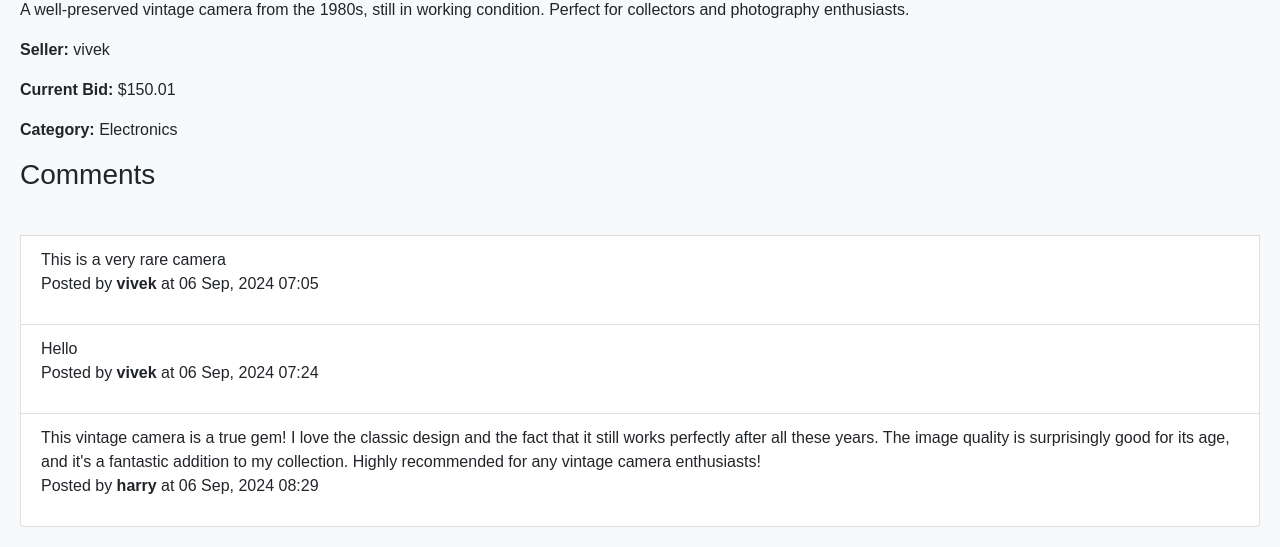
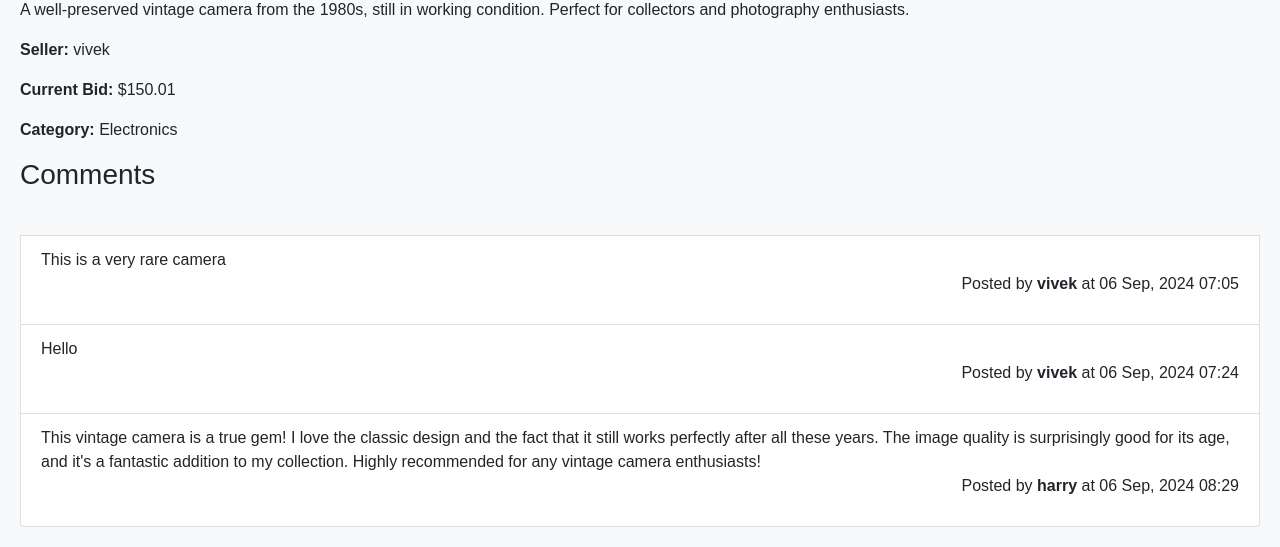
Before and after one commit to vivekdave1992/CS50_WEB_HOMEWORK, a Django app: page /listing/1/ in a window 1280 px wide. Shown: the part 691-1238 px from the top of the page. Run offline with Django 3.2, Linux system fonts and the light colour scheme; data comes from the database, SQL or seed files in the repository; both versions use the stored data as it was after the commit; some libraries are stand-ins or nearby versions.

Commit message:
add comment area in listing_detail.html add comment to model  completed commment section added style to comment

```diff
--- a/PROJECT2/commerce/auctions/templates/auctions/listing_detail.html
+++ b/PROJECT2/commerce/auctions/templates/auctions/listing_detail.html
@@ -57,10 +57,8 @@
     {%  for comment in all_comments %}
         <li class="list-group-item">{{comment.message}}
             <br/>
-            <p> Posted by <strong>{{ comment.author}} </strong> at {{ comment.comment_time|date:"d M, Y H:i" }}</p>
+            <p style="text-align: end;" > Posted by <strong>{{ comment.author}} </strong> at {{ comment.comment_time|date:"d M, Y H:i" }}</p>
         </li>
-
     {% endfor%}
     </ul>
-
     {% endblock %}
```
Also changed, not shown: PROJECT2/commerce/db.sqlite3.
